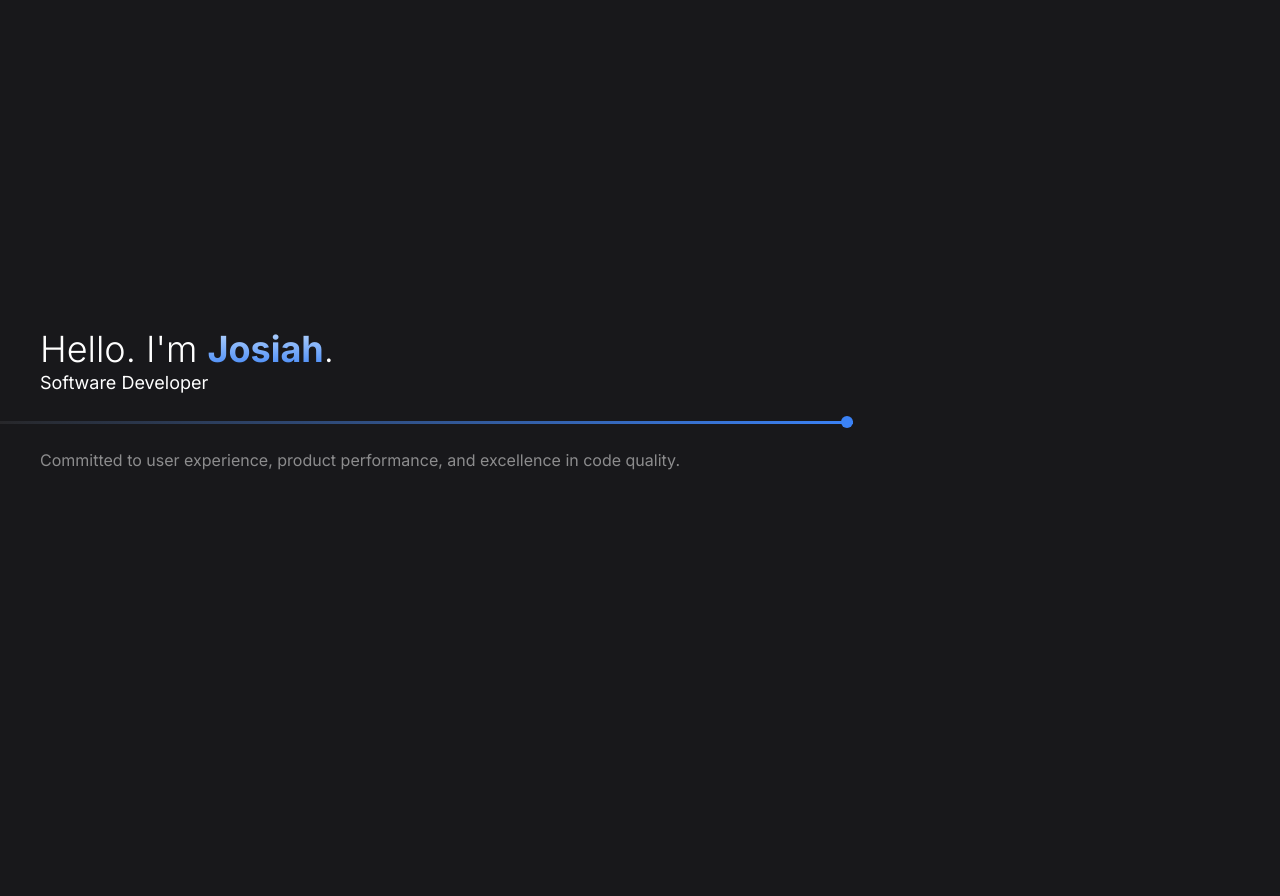
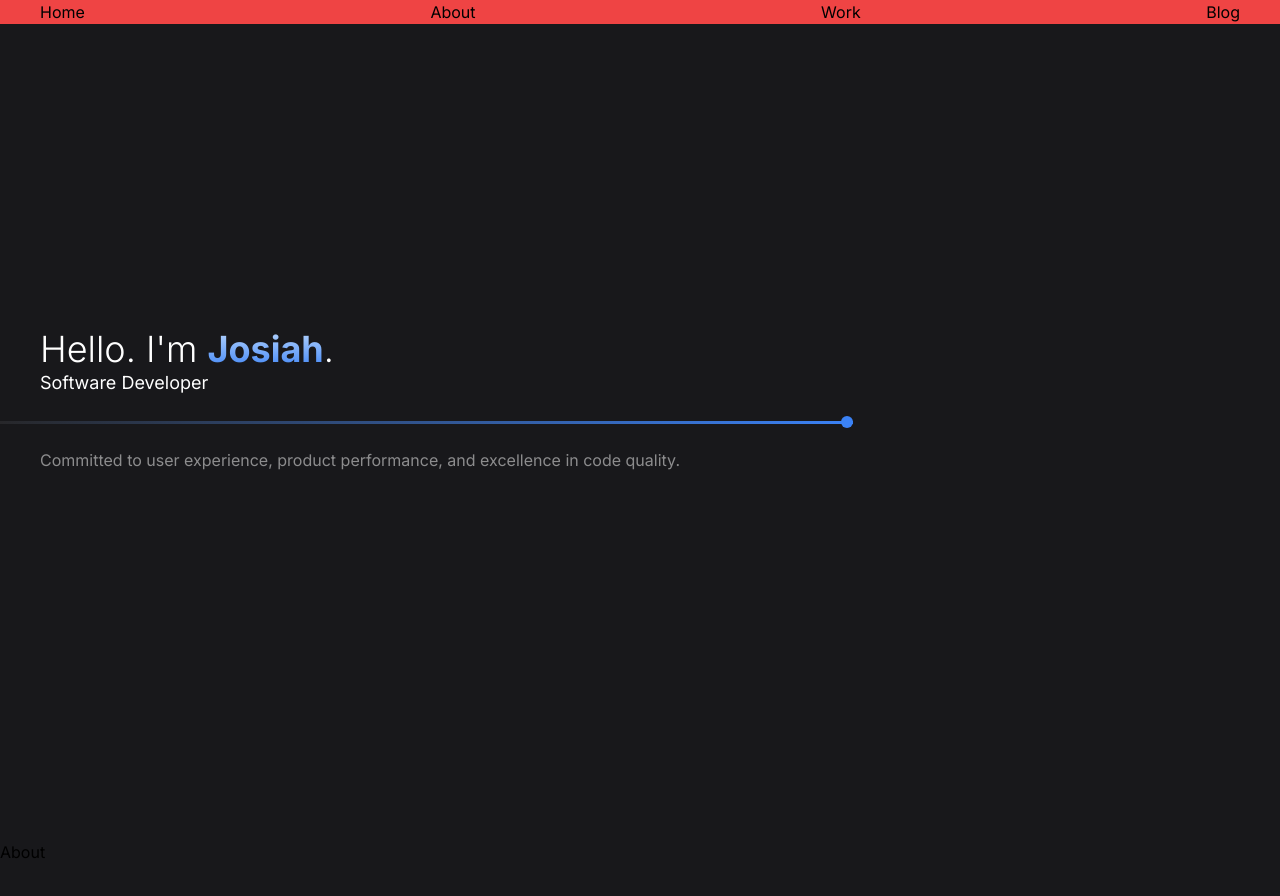
Before and after one commit to josiahroa/josiah-roa, an Astro site: page / in a window 1280 px wide. Shown: the top 896 px of the page. Before the commit the page ends 800 px from the top, so only its background shows below. Built offline with nearby package versions, Linux system fonts and the light colour scheme; Astro itself is replaced by a stand-in of ours.

Commit message:
feat: add nav with scroll to anchor

```diff
--- /dev/null
+++ b/src/components/Nav/Nav.components.tsx
@@ -0,0 +1,14 @@
+import React from "react";
+
+interface ItemProps {
+  id: string;
+  label: string;
+}
+
+export function Item({ id, label }: ItemProps) {
+  return (
+    <div>
+      <a href={`#${id}`}>{label}</a>
+    </div>
+  );
+}
--- /dev/null
+++ b/src/components/Nav/index.tsx
@@ -0,0 +1,16 @@
+import React, { type ReactNode } from "react";
+import { Item } from "./Nav.components";
+
+interface NavProps {
+  children: ReactNode;
+}
+
+export default function Nav({ children }: NavProps) {
+  return (
+    <div className="bg-red-500 w-full fixed px-10 flex flex-row justify-between z-10">
+      {children}
+    </div>
+  );
+}
+
+Nav.Item = Item;
--- a/src/pages/index.astro
+++ b/src/pages/index.astro
@@ -1,8 +1,8 @@
+---
+import Nav from "../components/Nav";
 ---
 
----
-
-<html lang="en">
+<html lang="en" class="scroll-smooth">
   <head>
     <meta charset="utf-8" />
     <link rel="icon" type="image/svg+xml" href="/favicon.svg" />
@@ -15,6 +15,13 @@
     <title>Josiah Roa</title>
   </head>
   <body class="bg-zinc-900">
+    <div class="relative">
+      <Nav>
+        <Nav.Item id="home" label="Home" client:load />
+        <Nav.Item id="about" label="About" client:load />
+        <Nav.Item id="work" label="Work" client:load />
+        <Nav.Item id="blog" label="Blog" client:load />
+      </Nav>
       <secion id="home">
         <div class="w-full h-screen flex flex-col justify-center items-start">
           <!-- Header -->
@@ -34,20 +41,27 @@
               class="w-2/3 my-6 h-[3px] bg-gradient-to-l from-blue-500 to-zinc-800"
             >
             </div>
-          <div class="w-3 h-3 rounded-full bg-blue-500 absolute right-1/3">
+
+            <div
+              class="w-3 h-3 rounded-full bg-blue-500 absolute right-1/3 z-0"
+            >
             </div>
           </div>
           <!-- Description -->
           <div class="px-10">
             <p class="text-white text-opacity-50">
-            Committed to user experience, product performance, and excellence in
-            code quality.
+              Committed to user experience, product performance, and excellence
+              in code quality.
             </p>
           </div>
         </div>
       </secion>
-    <!-- <section>
-      <div><h1>About</h1></div>
-    </section> -->
+
+      <section id="about">
+        <div class="h-screen pt-10">
+          <h1>About</h1>
+        </div>
+      </section>
+    </div>
   </body>
 </html>
```
Lines whose indentation alone changed are shown as unchanged.
